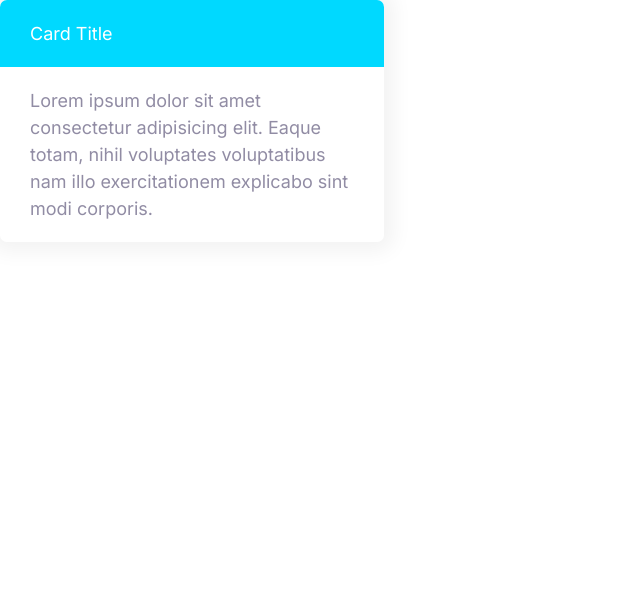
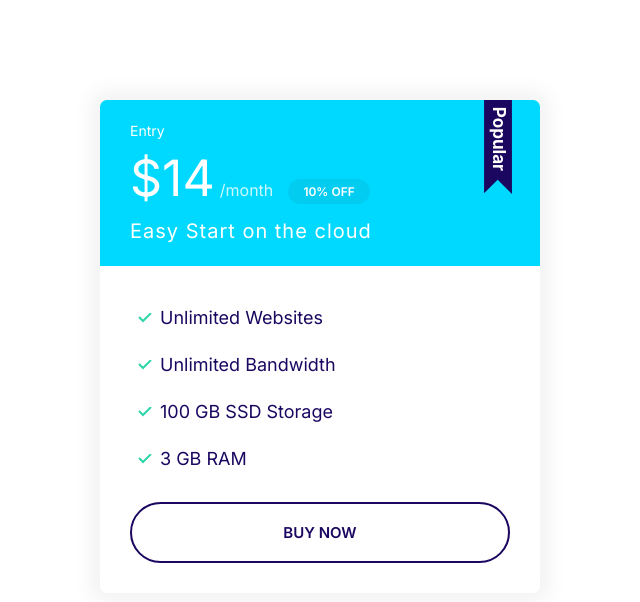
Before and after one commit to Omar-majdi/MOSHIFY, a plain HTML site: page index.html in a window 1280 px wide. Shown: the whole page, without its empty margins (0-640 px from the left). Drawn offline with Linux system fonts and the light colour scheme.

Commit message:
Build the plan component.

```diff
--- a/css/styles.css
+++ b/css/styles.css
@@ -117,6 +117,7 @@ a {
 
 .badge--small {
   font-size: 1.6rem;
+  padding: 0.5rem 1.5rem;
 }
 
 @media screen and (min-width: 1024px) {
@@ -220,11 +221,6 @@ a {
   background: #ec3000;
 }
 
-.btn-block {
-  width: 100%;
-  display: inline-block;
-}
-
 .btn--outline {
   background: #fff;
   color: var(--color-headings);
@@ -234,6 +230,11 @@ a {
 .btn--outline:hover {
   background: var(--color-headings);
   color: #fff;
+}
+
+.btn--block {
+  width: 100%;
+  display: inline-block;
 }
 
 @media screen and (min-width: 1024px) {
@@ -301,3 +302,66 @@ a {
   background: var(--color-secondary);
   color: #fff;
 }
+
+.card--secondary .badge--secondary {
+  background: #02cdf1;
+}
+
+/*---------------------------------- Plans -------------------------------*/
+.plan__name {
+  color: #fff;
+  margin: 0;
+  font-weight: 500;
+  font-size: 2.4rem;
+}
+
+.plan__price {
+  font-size: 6rem;
+}
+
+.plan__billing-cycle {
+  font-size: 2.4rem;
+  font-weight: 300;
+  opacity: 0.8;
+  margin-right: 1rem;
+}
+
+.plan__description {
+  font-size: 2rem;
+  font-weight: 300;
+  letter-spacing: 1px;
+  display: block;
+}
+
+.plan .list__item {
+  margin-bottom: 2rem;
+}
+
+/* any card element you give it this class(plan--populr) it will have this design*/
+/* Here we specifed the class, so just when the card__header have a plan--popular we will aplly this */
+.plan--popular .card__header {
+  position: relative;
+}
+
+.plan--popular .card__header::before {
+  content: url(../images/popular.svg);
+  width: 40px;
+  display: inline-block;
+  position: absolute;
+  top: -6px;
+  right: 5%;
+}
+
+@media screen and (min-width: 1024px) {
+  .plan__name {
+    font-size: 1.4rem;
+  }
+
+  .plan__price {
+    font-size: 5rem;
+  }
+
+  .plan__billing-cycle {
+    font-size: 1.6rem;
+  }
+}
--- a/index.html
+++ b/index.html
@@ -15,13 +15,25 @@
     <title>Document</title>
   </head>
   <body>
-    <div style="width: 30%">
-      <div class="card card--secondary">
-        <header class="card__header">Card Title</header>
-        <div class="card__body">
-          Lorem ipsum dolor sit amet consectetur adipisicing elit. Eaque totam,
-          nihil voluptates voluptatibus nam illo exercitationem explicabo sint
-          modi corporis.
+    <div style="width: 50%; padding: 10rem">
+      <div class="plan plan--popular">
+        <div class="card card--secondary">
+          <header class="card__header">
+            <h3 class="plan__name">Entry</h3>
+            <span class="plan__price">$14</span>
+            <span class="plan__billing-cycle">/month</span>
+            <span class="badge badge--secondary badge--small">10% OFF</span>
+            <span class="plan__description">Easy Start on the cloud</span>
+          </header>
+          <div class="card__body">
+            <ul class="list list--tick">
+              <li class="list__item">Unlimited Websites</li>
+              <li class="list__item">Unlimited Bandwidth</li>
+              <li class="list__item">100 GB SSD Storage</li>
+              <li class="list__item">3 GB RAM</li>
+            </ul>
+            <button class="btn btn--outline btn--block">buy now</button>
+          </div>
         </div>
       </div>
     </div>
```
Also changed, not shown: images/popular.svg (added).
